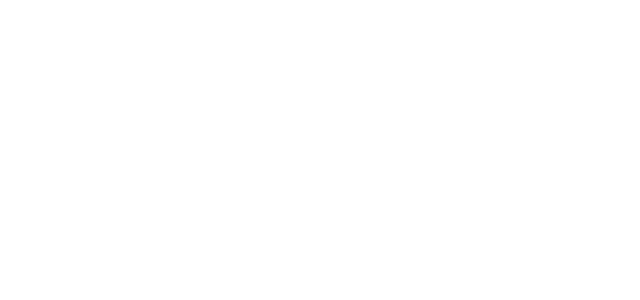
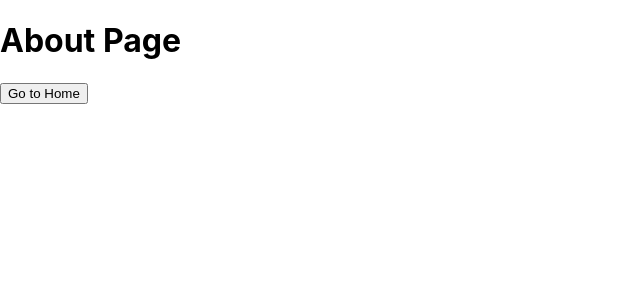
Before and after one commit to vishnun/movies-at-2114, a React (Create React App) app: page /movies-at-2114/about in a window 1280 px wide. Before the commit this address had no page. Shown: the top 300 px of the page, without its empty margins (0-640 px from the left). Built offline with nearby package versions, Linux system fonts and the light colour scheme.

Commit message:
Fixing the routes to make it work on gh pages

```diff
--- a/package.json
+++ b/package.json
@@ -2,7 +2,7 @@
   "name": "movies-at-2114",
   "version": "0.1.0",
   "private": true,
-  "homepage": "https://vishnun.github.io/movies-at-2114",
+  "homepage": "https://vishnun.github.io/movies-at-2114/",
   "dependencies": {
     "@testing-library/jest-dom": "^5.17.0",
     "@testing-library/react": "^13.4.0",
@@ -21,7 +21,7 @@
   },
   "scripts": {
     "start": "react-scripts start",
-    "build": "react-scripts build",
+    "build": "PUBLIC_URL=https://vishnun.github.io/movies-at-2114/ react-scripts build",
     "test": "react-scripts test",
     "eject": "react-scripts eject",
     "predeploy": "npm run build",
--- a/src/App.tsx
+++ b/src/App.tsx
@@ -15,11 +15,11 @@ function App() {
   return (
     <Router>
       <Routes>
-        <Route path="/" element={<Home />} />
-        <Route path="/about" element={<About />} />
-        <Route path="/drive-login" element={<DriveLogin onSuccess={handleDriveLogin} />} />
+        <Route path="/movies-at-2114" element={<Home />} />
+        <Route path="/movies-at-2114/about" element={<About />} />
+        <Route path="/movies-at-2114/drive-login" element={<DriveLogin onSuccess={handleDriveLogin} />} />
         <Route
-          path="/drive-content"
+          path="/movies-at-2114/drive-content"
           element={accessToken ? <DriveContent accessToken={accessToken} /> : <DriveLogin onSuccess={handleDriveLogin} />}
         />
       </Routes>
--- a/src/components/About.tsx
+++ b/src/components/About.tsx
@@ -4,7 +4,7 @@ const About = () => {
   return (
     <div>
       <h1>About Page</h1>
-      <button onClick={() => window.location.href = '/'}>Go to Home</button>
+      <button onClick={() => window.location.href = '/movies-at-2114'}>Go to Home</button>
     </div>
   );
 };
--- a/src/components/Home.tsx
+++ b/src/components/Home.tsx
@@ -5,9 +5,9 @@ const Home: React.FC = () => {
   return (
     <div>
       <h1>Home Page</h1>
-      <Link to="/about">Go to About</Link>
+      <Link to="/movies-at-2114/about">Go to About</Link>
       <br />
-      <Link to="/drive-login">Login to Google Drive</Link> {/* Add this line */}
+      <Link to="/movies-at-2114/drive-login">Login to Google Drive</Link> {/* Add this line */}
     </div>
   );
 };
```
